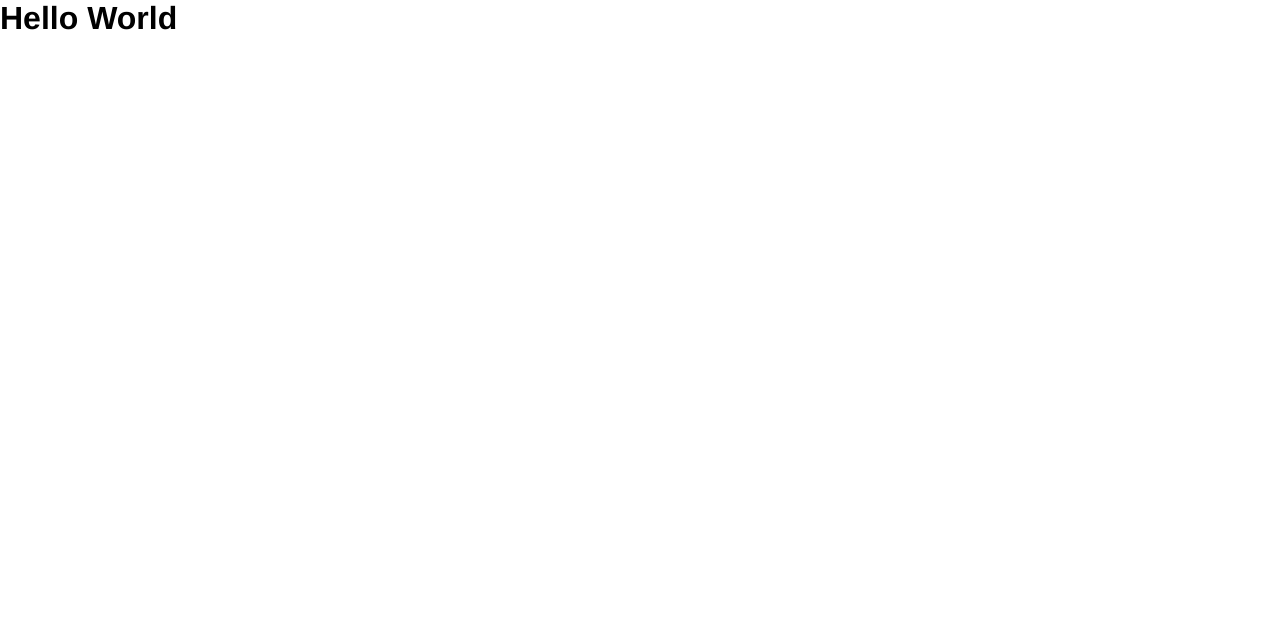
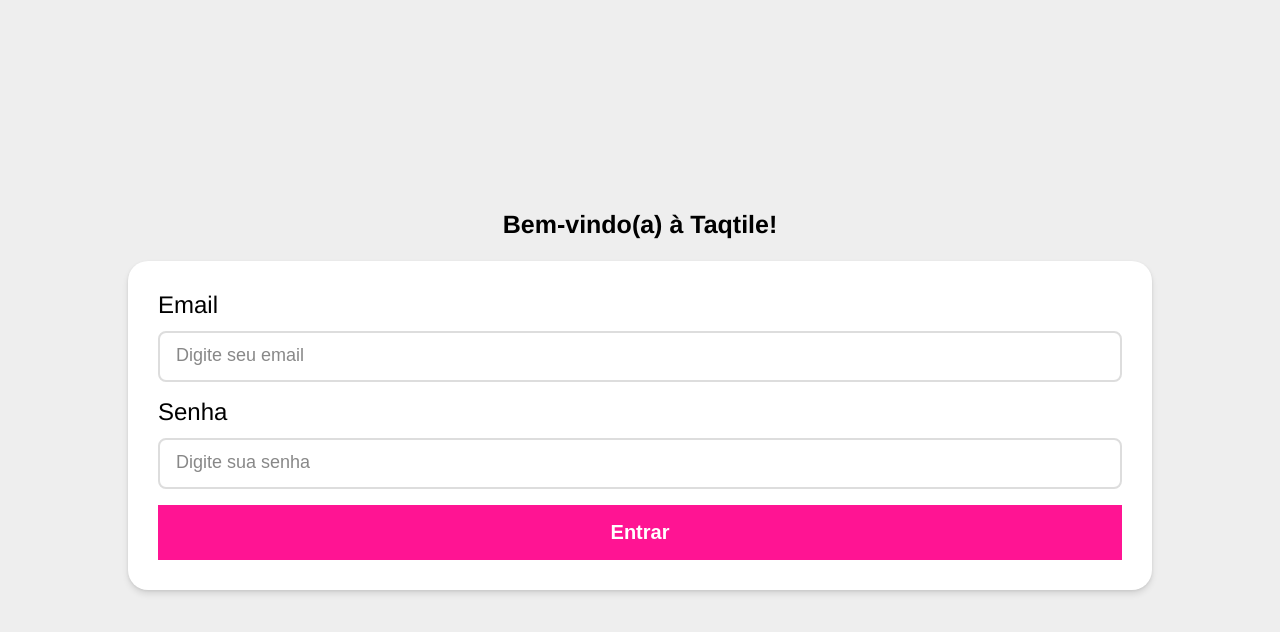
Before and after one commit to NataliTrindade/processo-taqtile, a React (Create React App) app: page / in a window 1280 px wide. Shown: the top 632 px of the page. Built offline with nearby package versions, Linux system fonts and the light colour scheme.

Commit message:
feat: add FormComponent to App.tsx and finalize login screen

```diff
--- a/src/App.tsx
+++ b/src/App.tsx
@@ -1,5 +1,7 @@
+import LoginForm from "./components/Form";
+
 const App = () => {
-  return <h1>Hello World</h1>
+  return <LoginForm />
 }
 
 export default App;
```
